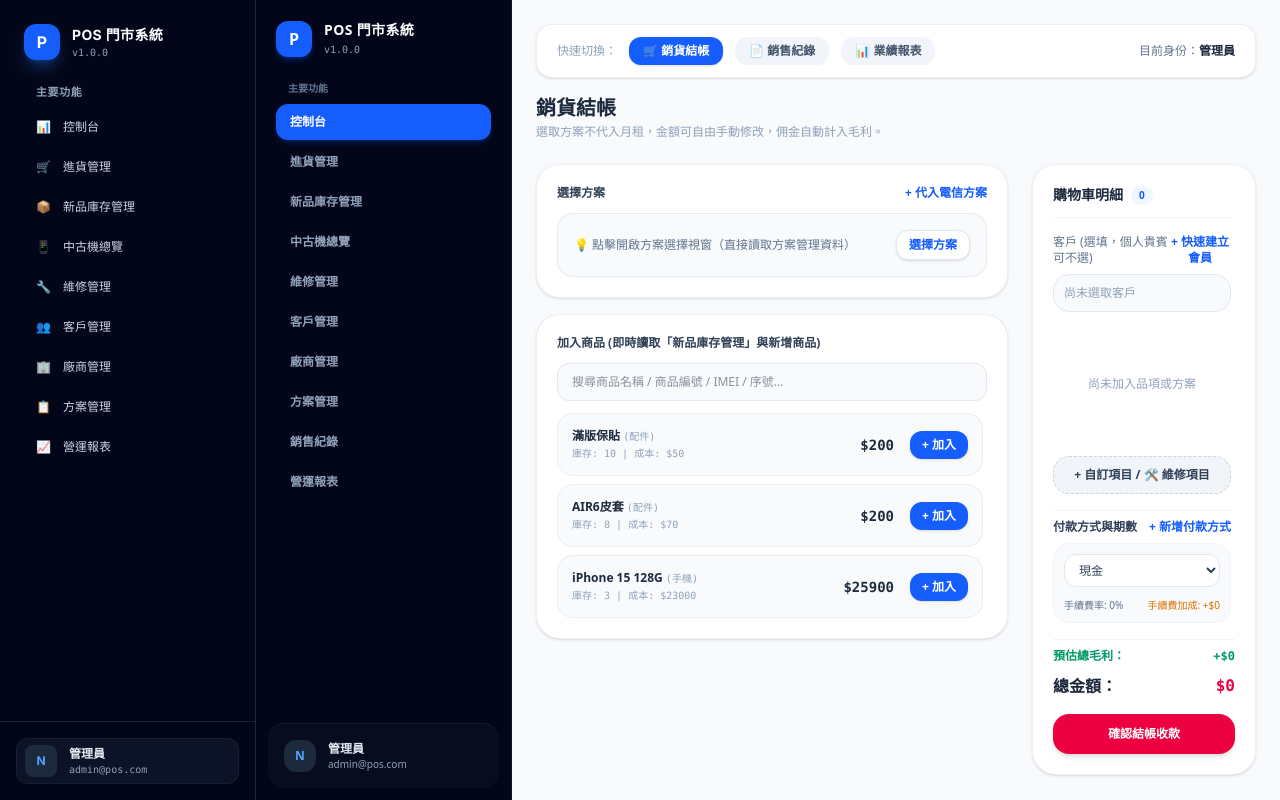
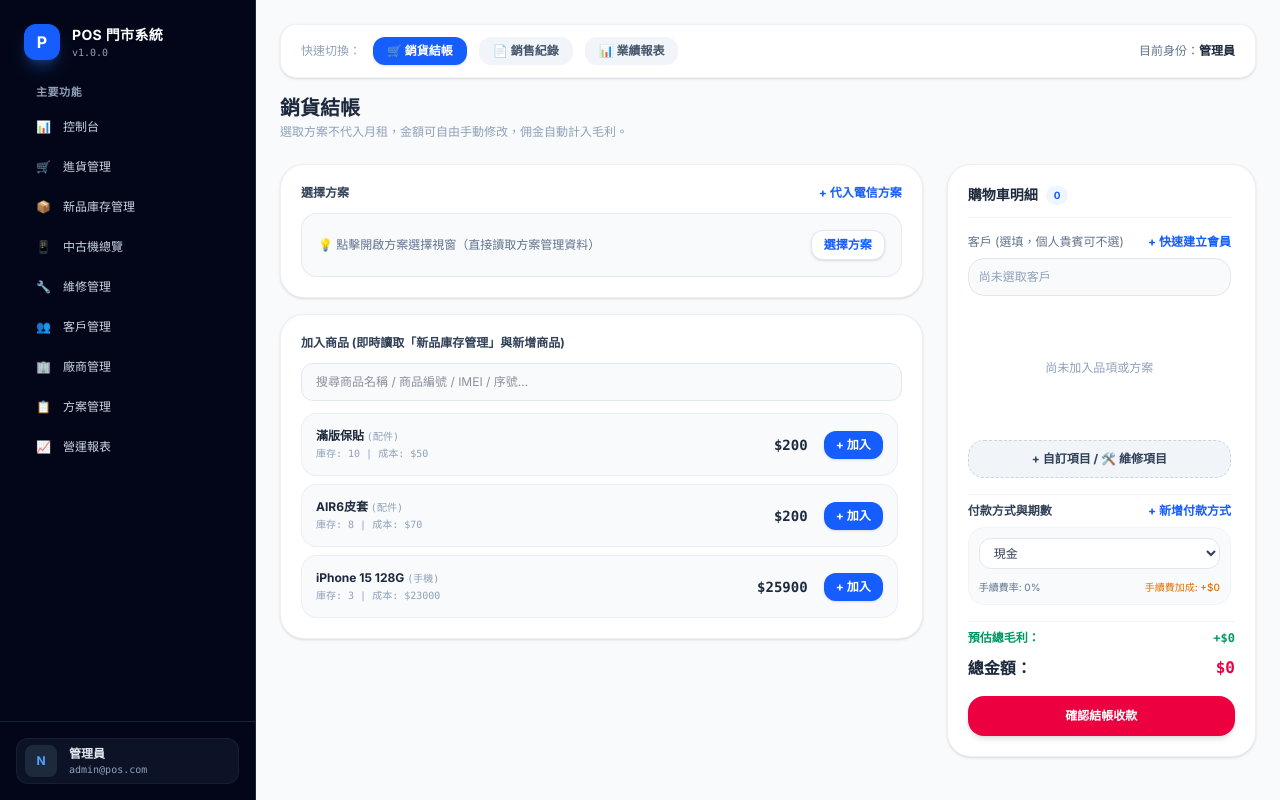
Before and after one commit to kobe80327kai/my-pos-system, a Next.js app: page / in a window 1280 px wide. Built offline with nearby package versions, Linux system fonts and the light colour scheme.

Commit message:
Update page.tsx

```diff
--- a/app/page.tsx
+++ b/app/page.tsx
@@ -220,62 +220,7 @@ export default function POSSystem() {
   });
 
   return (
-    <div className="flex h-screen bg-slate-950 text-slate-100 font-sans overflow-hidden">
-      {/* 左側 9 大功能側邊欄 */}
-      <div className="w-64 bg-slate-950 flex flex-col justify-between border-r border-slate-800/60 shrink-0">
-        <div className="p-5 space-y-6">
-          <div className="flex items-center gap-3">
-            <div className="w-9 h-9 bg-blue-600 rounded-xl flex items-center justify-center font-bold text-white shadow-md shadow-blue-600/30">
-              P
-            </div>
-            <div>
-              <h2 className="text-sm font-bold text-white tracking-wide">POS 門市系統</h2>
-              <p className="text-[10px] text-slate-400 font-mono mt-0.5">v1.0.0</p>
-            </div>
-          </div>
-
-          <div className="space-y-1">
-            <p className="text-[10px] text-slate-500 font-bold uppercase px-3 pb-1">主要功能</p>
-            {[
-              { id: 'pos', name: '控制台' },
-              { id: 'purchasing', name: '進貨管理' },
-              { id: 'inventory', name: '新品庫存管理' },
-              { id: 'used', name: '中古機總覽' },
-              { id: 'repair', name: '維修管理' },
-              { id: 'customers', name: '客戶管理' },
-              { id: 'vendors', name: '廠商管理' },
-              { id: 'plans', name: '方案管理' },
-              { id: 'records', name: '銷售紀錄' },
-              { id: 'reports', name: '營運報表' },
-            ].map((tab) => (
-              <button
-                key={tab.id}
-                onClick={() => setActiveTab(tab.id)}
-                className={`w-full flex items-center gap-3 px-3.5 py-2.5 rounded-xl text-xs font-bold transition ${
-                  activeTab === tab.id
-                    ? 'bg-blue-600 text-white shadow-md shadow-blue-600/20'
-                    : 'text-slate-400 hover:bg-slate-900 hover:text-slate-200'
-                }`}
-              >
-                <span>{tab.name}</span>
-              </button>
-            ))}
-          </div>
-        </div>
-
-        <div className="p-4 bg-slate-900/40 border-t border-slate-800/60 m-3 rounded-2xl flex items-center gap-3">
-          <div className="w-8 h-8 rounded-xl bg-slate-800 flex items-center justify-center font-bold text-xs text-blue-400">
-            N
-          </div>
-          <div className="overflow-hidden">
-            <p className="text-xs font-bold text-slate-200 truncate">管理員</p>
-            <p className="text-[10px] text-slate-400 truncate">admin@pos.com</p>
-          </div>
-        </div>
-      </div>
-
-      {/* 右側主要內容區 */}
-      <div className="flex-1 bg-slate-50 text-slate-800 overflow-y-auto p-6 space-y-4">
+    <div className="w-full min-h-screen bg-slate-50 text-slate-800 p-6 space-y-4">
       {/* 頂部快速切換橫條 */}
       <div className="flex justify-between items-center bg-white px-5 py-3 rounded-2xl shadow-sm border border-slate-200/60">
         <div className="flex items-center gap-3">
@@ -956,6 +901,5 @@ export default function POSSystem() {
         </div>
       )}
     </div>
-    </div>
   );
 }
```
Lines whose indentation alone changed are shown as unchanged.
